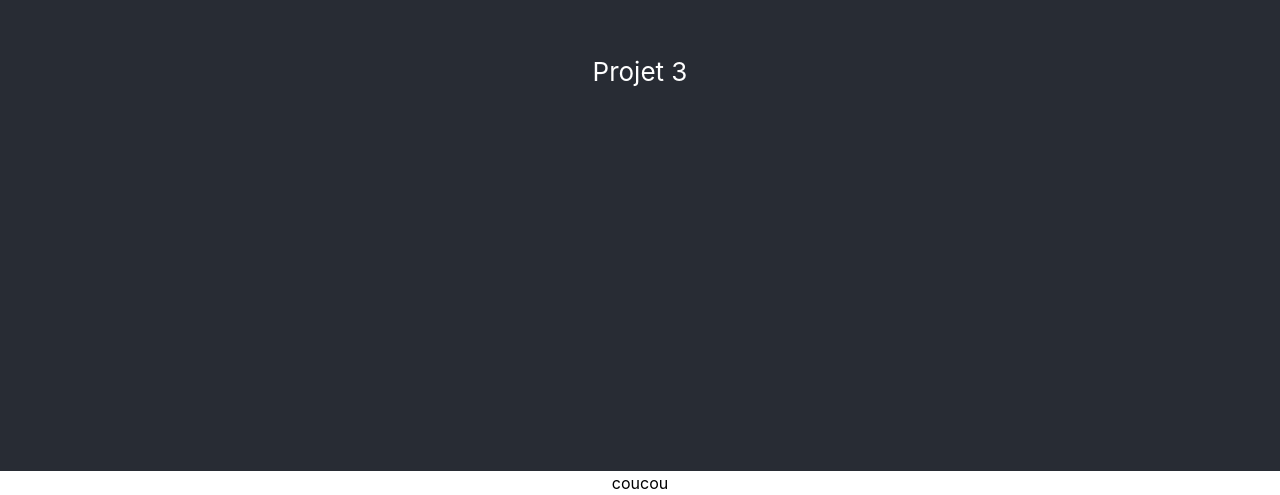
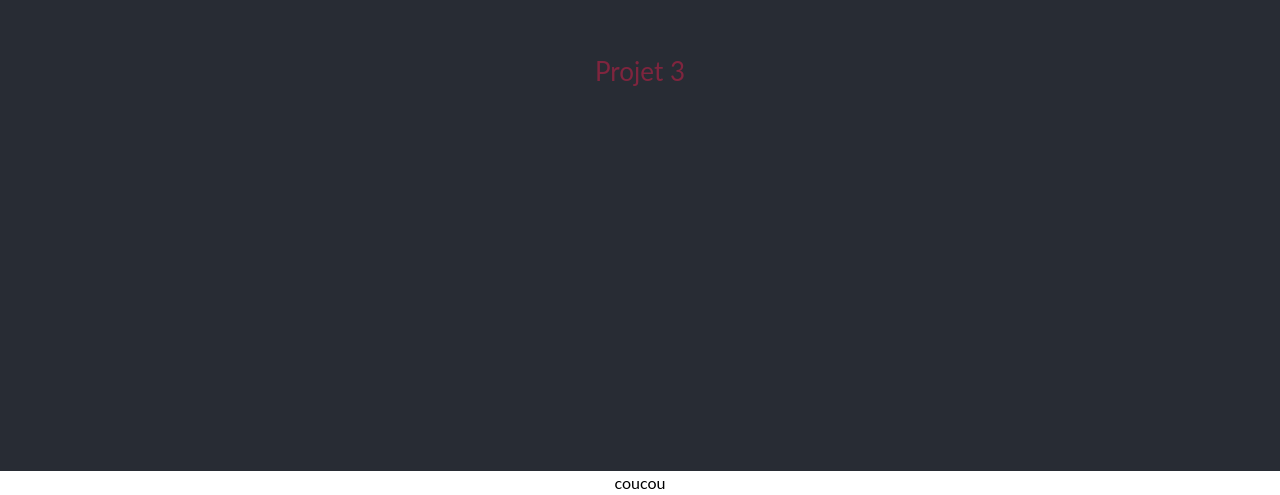
Before and after one commit to WildCodeSchool/2023-02-JS-RemoteFR-JSWizards-P3-Team-Gryffindor, a React (Vite) app in the folder frontend/: page / in a window 1280 px wide. Shown: the part 329-824 px from the top of the page. Built offline with nearby package versions, Linux system fonts and the light colour scheme.

Commit message:
Config tailwind (font & color) + ajout dune font global

```diff
--- a/frontend/src/App.css
+++ b/frontend/src/App.css
@@ -5,9 +5,7 @@
 
 body {
   margin: 0;
-  font-family: -apple-system, BlinkMacSystemFont, "Segoe UI", "Roboto", "Oxygen",
-    "Ubuntu", "Cantarell", "Fira Sans", "Droid Sans", "Helvetica Neue",
-    sans-serif;
+  font-family: 'Lato', sans-serif;
   -webkit-font-smoothing: antialiased;
   -moz-osx-font-smoothing: grayscale;
 }
--- a/frontend/src/pages/Home.jsx
+++ b/frontend/src/pages/Home.jsx
@@ -1,7 +1,7 @@
 export default function Home() {
   return (
     <header className="App-header">
-      <p className="text-white">Projet 3</p>
+      <p className="text-primary_red">Projet 3</p>
     </header>
   );
 }
--- a/frontend/tailwind.config.js
+++ b/frontend/tailwind.config.js
@@ -1,8 +1,67 @@
 /** @type {import('tailwindcss').Config} */
+
 module.exports = {
-  content: ["./src/**/*.{js,jsx,ts,tsx}"],
+  content: ["./index.html", "./src/**/*.{js,ts,jsx,tsx}"],
   theme: {
-    extend: {},
+    extend: {
+      colors: {
+        primary_red: "#7F253E",
+        primary_blue: "#257593",
+        primary_black: "#3E3E3F",
+      },
+
+      fontFamily: {
+        sans: ['"Poppins"', "sans-serif"],
+        serif: ['"AnimalesFantastic"', "serif"],
+      },
+
+      fontSize: {
+        "2xl": [
+          "2rem",
+          {
+            lineHeight: "1.5",
+            letterSpacing: ".05em",
+            fontWeight: "700",
+          },
+        ],
+        xl: [
+          "1.414rem",
+          {
+            lineHeight: "1.5",
+            letterSpacing: ".05em",
+            fontWeight: "600",
+          },
+        ],
+        lg: [
+          "1.25rem",
+          {
+            lineHeight: "1.5",
+            fontWeight: "600",
+          },
+        ],
+        base: [
+          "1rem",
+          {
+            lineHeight: "1.5",
+            fontWeight: "500",
+          },
+        ],
+        sm: [
+          "0.875rem",
+          {
+            lineHeight: "1.5",
+            fontWeight: "500",
+          },
+        ],
+        xs: [
+          "0.75rem",
+          {
+            lineHeight: "1.5",
+            fontWeight: "400",
+          },
+        ],
+      },
+    },
+    plugins: [],
   },
-  plugins: [],
 };
```
